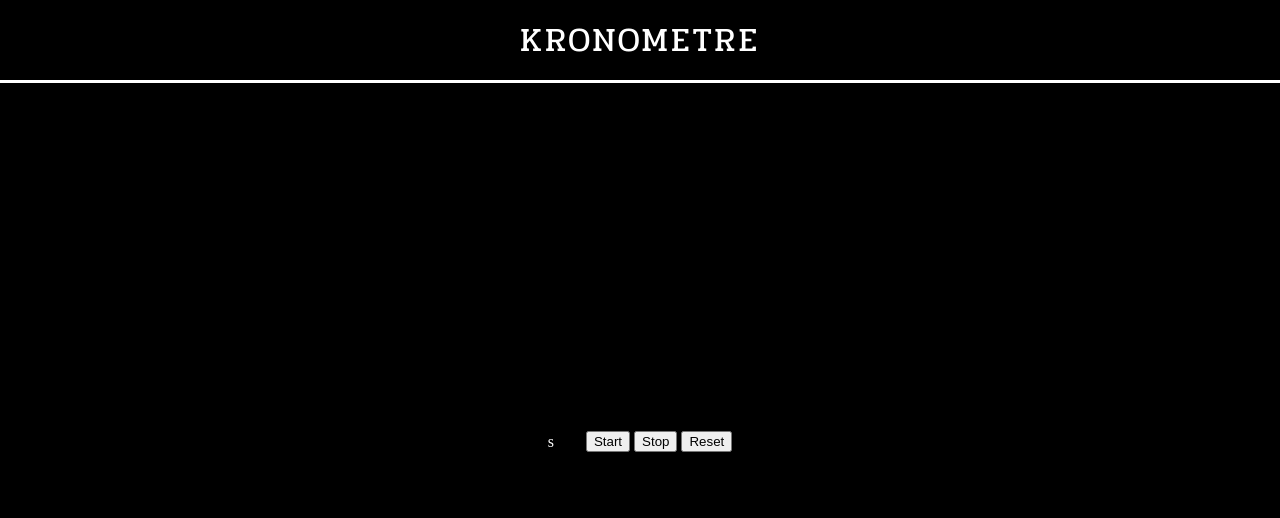
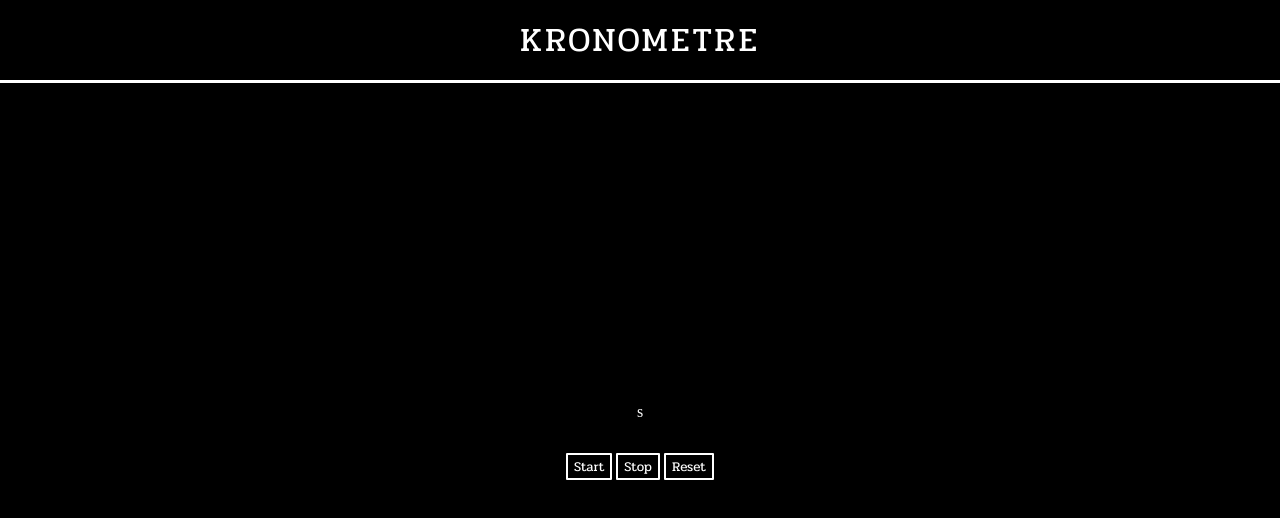
Before and after one commit to haldonmez/Chronometer, a plain HTML site: page index.html in a window 1280 px wide. Drawn offline with Linux system fonts and the light colour scheme.

Commit message:
functions

```diff
--- a/styles.css
+++ b/styles.css
@@ -32,7 +32,15 @@ span {
     gap: 2rem;
     justify-content: center;
     align-items: center;
+    flex-direction: column;
 }
 .timer{
     color: white;
 }
+button{
+    background-color: black;
+    border: 2px solid white;
+    border-radius: 1px;
+    color: white;
+    font-family: 'Pridi', serif;
+}
```
Also changed, not shown: main.js (+7 -0 lines).
